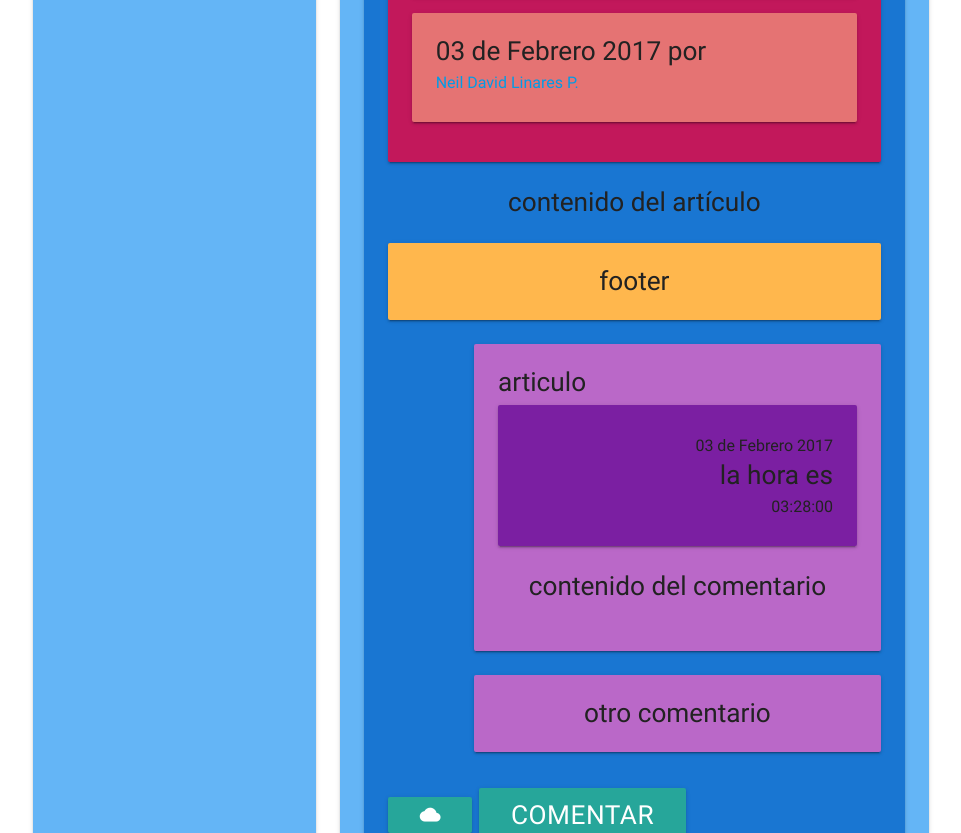
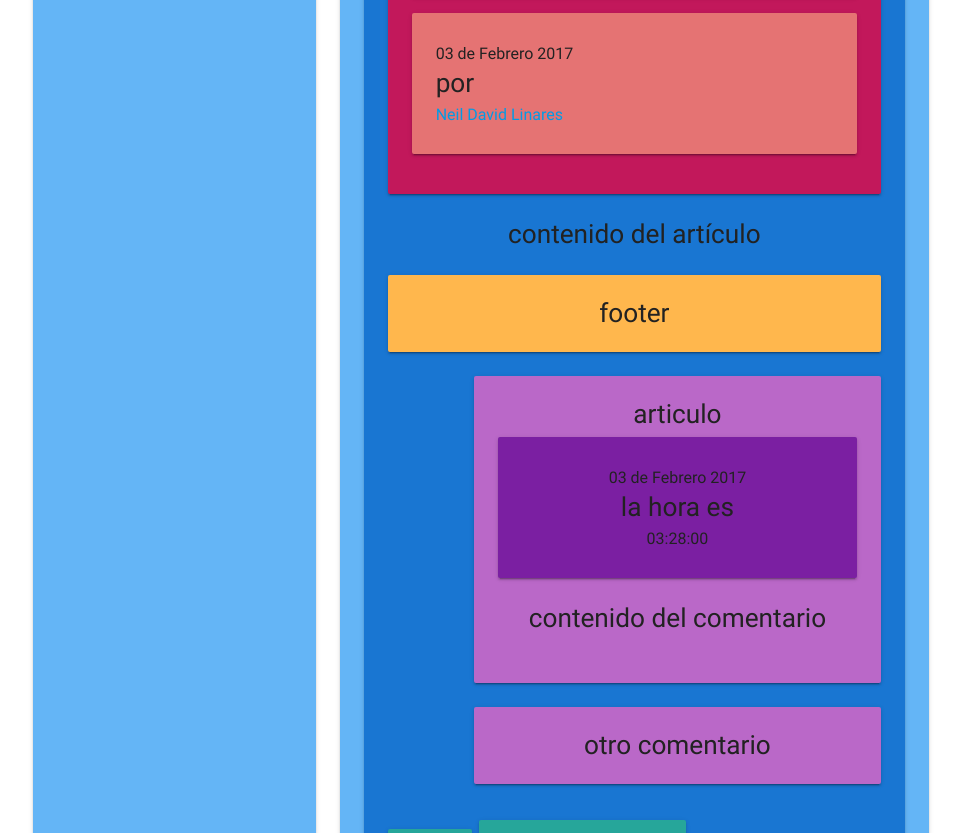
Before and after one commit to ndlp/reto-final-hackspace-updgrade-2017, a plain HTML site: page index.html in a window 1280 px wide. Shown: the part 567-1400 px from the top of the page, without its empty margins (159-1120 px from the left). Drawn offline with Linux system fonts and the light colour scheme.

Commit message:
Update index.html

```diff
--- a/index.html
+++ b/index.html
@@ -73,7 +73,7 @@
                                             </div>
                                         </div>
                                     <div class="card-panel red lighten-2">
-                                        <h7 class="post-fecha">03 de Febrero 2017</h7> por <h6 class="post-autor"><a href="#">Neil David Linares P.</a></h6>
+                                        <h6 class="post-fecha">03 de Febrero 2017</h6> por <h6 class="post-autor"><a href="#">Neil David Linares </a></h6>
                                     </div>
                                 </div>
                                     <p class="center-align">contenido del artículo</p>
@@ -86,10 +86,10 @@
                                 <div class="row">
                                     <div class="col s10 offset-s2 ">
                                         <div class="card-panel purple lighten-2">
-                                            <div class="left-align">
+                                            <div class="center-align">
                                                 articulo
                                                     <div class="card-panel purple darken-2">
-                                                        <div class="right-align">
+                                                        <div class="center-align">
                                                         <h6 class="post-fecha">03 de Febrero 2017</h6> la hora es <h6 class="post-hora">03:28:00</h6>
 
                                                         </div>
```
